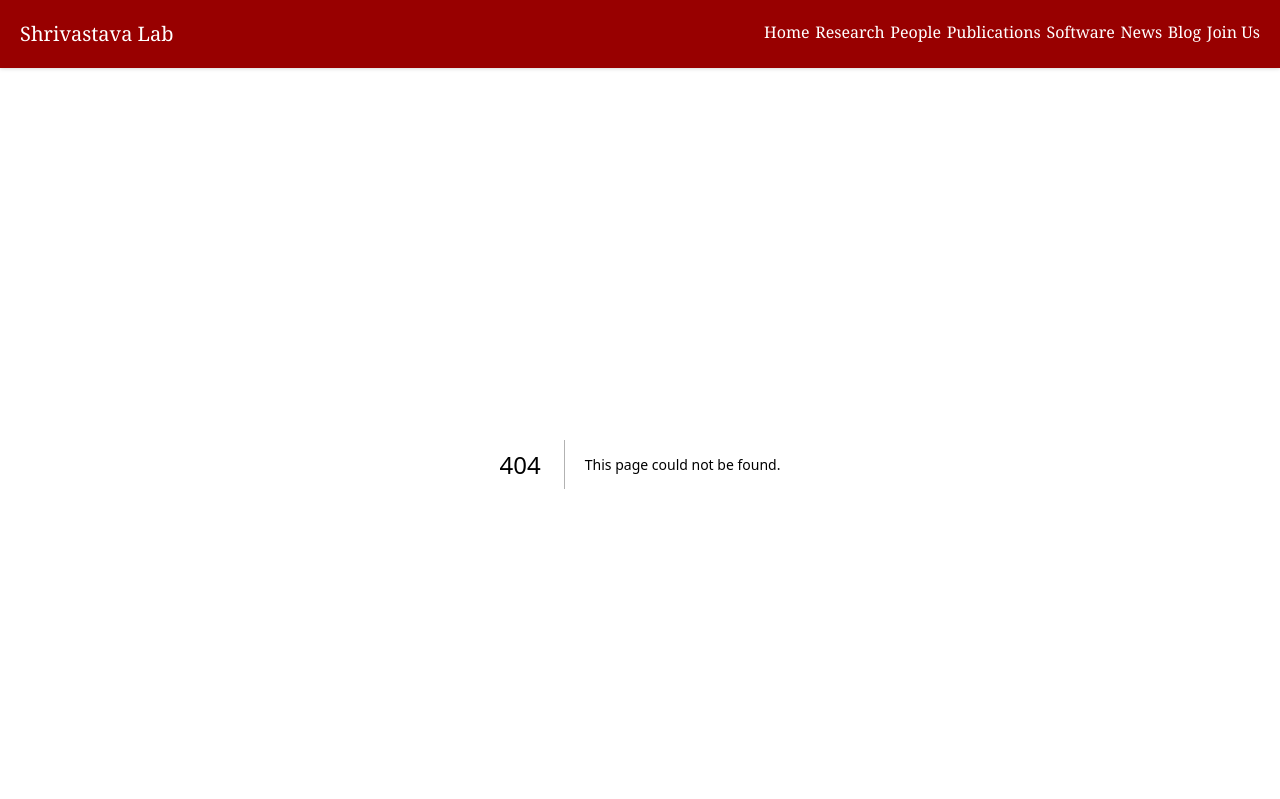
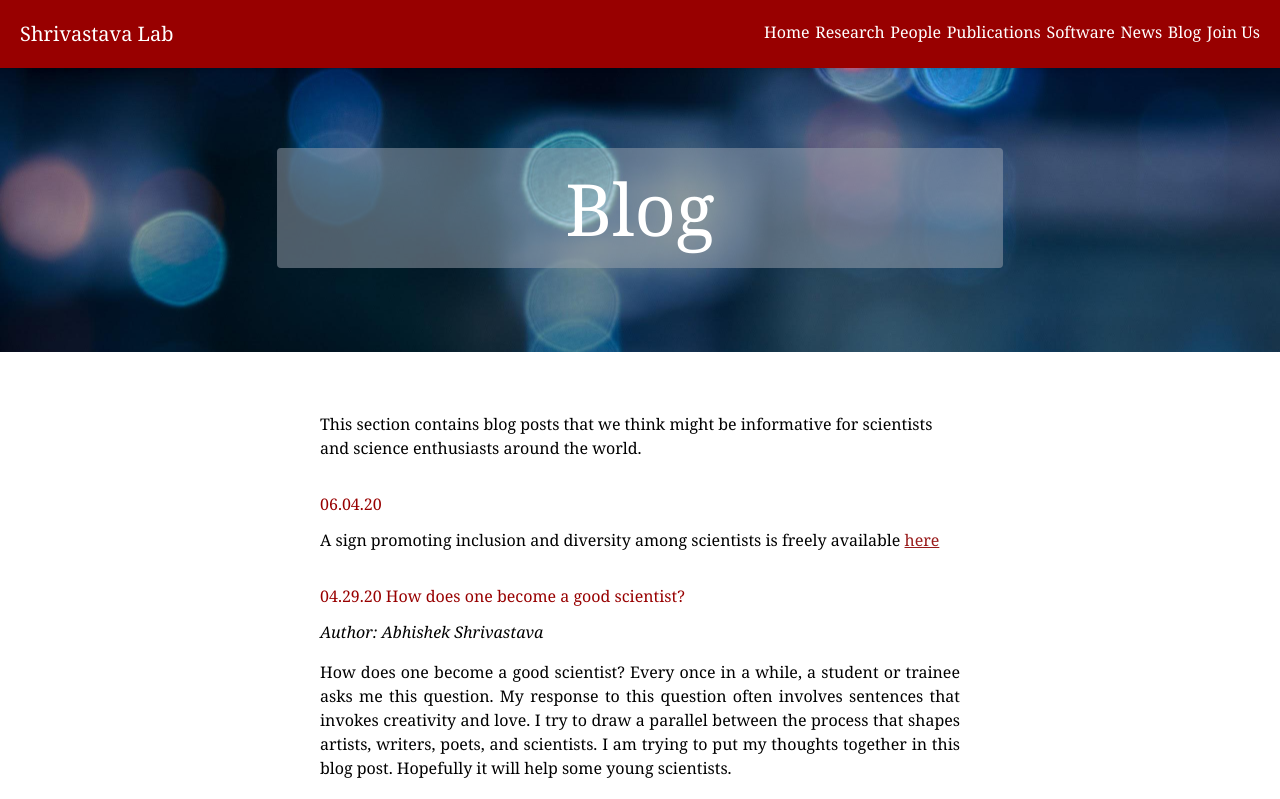
Before and after one commit to shrivastava-lab/shrivastava-lab.github.io, a Next.js app: page /blog in a window 1280 px wide. Before the commit this address had no page. Shown: the top 799 px of the page. Built offline with nearby package versions, Linux system fonts and the light colour scheme.

Commit message:
Added blog's page

```diff
--- /dev/null
+++ b/app/blog/_data.json
@@ -0,0 +1,44 @@
+[
+  {
+    "title": "06.04.20",
+    "context": "A sign promoting inclusion and diversity among scientists is freely available %%0%%",
+    "links": [
+      {
+        "text": "here",
+        "url": "https://news.asu.edu/20230717-cruise-control-gliding-bacteria-and-their-role-antimicrobial-therapy"
+      }
+    ]
+  },
+  {
+    "title": "04.29.20  How does one become a good scientist?",
+    "author": "Abhishek Shrivastava",
+    "context": [
+      "How does one become a good scientist? Every once in a while, a student or trainee asks me this question. My response to this question often involves sentences that invokes creativity and love. I try to draw a parallel between the process that shapes artists, writers, poets, and scientists. I am trying to put my thoughts together in this blog post. Hopefully it will help some young scientists.",
+      "In my humble opinion, the process that make one a scientist is similar to the one that shapes artists, writers, and poets. The first essential ingredient of the sauce is that one needs to be in love with their craft. As is often the case with true love, it can’t be forced upon a person, and has to come from within. But how does one know if they are in love with science?",
+      "Some symptoms of a love affair with science are: (1) designing an experiment while taking a shower. (2) meeting an old friend after many years and excitedly telling them about the experiment that you are planning. (3) meeting someone for the first time and excitedly telling them about your research. (4) Dreaming of experiments and waking up wondering if you were doing it the correct way in your dreams. I am sure many of you have had other symptoms. If yes, please shoot me an email, I would love to know about them.",
+      "But how can one fall in love with something that they know nothing about? Everyone takes a different journey to reach to their destination. I will point you to one path that I know about.",
+      "Reading random papers: Think of google scholar as your ‘tinder’ of science. Browse through the titles or abstracts of many papers a day. Read the full text of papers that appeal to you the most. After meeting many individuals, one figures out the type of people that they like or dislike. Similarly, over a period of time, you will know what kind of papers/research really appeals to you.",
+      "Put yourself in shoes of the authors of your favorite papers. Imagine that you are doing the experiment instead of the authors. While performing your imaginary experiment, try to change a variable that the authors did not change with the experiment. Plot out the imaginary results and maybe you can help the authors find something new. Did you enjoy the process? You probably are in love with the kind of research with which the authors are involved.",
+      "Join a research group that aligns with your interest. Try to select a mentor that respects your creative pursuits but is not shy of providing you with guidance when needed. Plan out your dream experiments. In your imaginary/ghost experiments change every variable that you can. Such crude simulations might increase your probability of success with that experiment. ",
+      "More often than not, experiments fail. This is where persistence comes into play and one needs to remind themselves of the way artists, writers, and poets approach their craft. As an example, JK Rowling was rejected by 12 publishers before the first Harry Potter book found a publisher. Don’t let failure deter you, instead, use it as a stepping-stone. ",
+      "Every time you fail, you know what not to do. While dealing with failure, seek as much advice as you can. Talk with all the experts that you can find. Fiddle with your experiments and improve it as much as possible. Finding success after this ordeal is the best feeling in the world. Before you start your project, make sure you mentor/advisor provides you the freedom to fail. Maybe with the passage of time, more information or a new technique will appear and your initial project will become doable. In any case, don’t take the failure personally. If it appears that the project was too ambitious than maybe try to tackle some other question in the field that you love. ",
+      "At some point you will taste success with your experiments. Enjoy the success but do not let it slow down your tryst with science. Keep following your interests and pursue research that makes you happy and provides a feeling of satisfaction to you. Also, when the passion starts to fade a bit, take a break and do other things. Just like one comes back to their true love, you will find that after a break, your research will start calling you back to the lab."
+    ],
+    "links":[]
+  },
+  {
+    "title": "04.01.19  How to increase the probability of writing a successful K99/R00 grant?",
+    "author": "Abhishek Shrivastava",
+    "context": [
+      "Writing a K99/R00 can be a daunting task for Postdocs and the information that is available online is quite insufficient. While there is no one recipe for success,  the major points that can help Postdocs write a K99/R00 grant are summarized below:",
+      "1. Start early: Postdocs with more than 4 years of Postdoc training are not eligible to apply for the K99/R00. It is best to start thinking about a K99/R00 around year 2-2.5 of a Postdoc. It takes many months to write one grant and about 6 months to hear the result of a grant. One resubmission is allowed per grant. Grant applications can be submitted 3 times a year with deadlines typically in February, June and October.",
+      "2. Contact your Program Director: Identify an Institute at NIH. The Postdoc mentor is often the best person to provide advice on this. Contact the Program Director and ask questions that you have about the application. The general idea is to help the applicant move towards an independent research career. Having performed enough research in your Postdoc that differentiates yourself from your Postdoc mentor is very useful.",
+      "3. Use the expertise of your University/Department's Postdoc office: Postdoc offices often provide guidance on K99/R00 applications as they deal with these grants on a regular basis. The entire grant application can end up being about 70 pages. Contacting them early and learning about the application procedures at the University/Department can be very useful.",
+      "4. Form an Advisory Committee: Science is a collaborative team effort. Akin to forming a thesis committee, contact about 3-4 scientists that can act as your advisors and can provide complimentary skills to your K99/R00 application.",
+      "5. Invite Feedback from Peers: Sending grant application to peers for feedback and using that to draft better versions often leads to the identification of loopholes. Make best use of all the intellectual resources that you have.",
+      "6. Apply and be prepared to re-apply: A lot of K99/R00 grants do not get scored however there is always feedback from the reviewers. Also, your grant might get a score that is not within the payline. After receiving a score or comments, talk with your program director and get more feedback.  Use that to write a better 2nd version and re-apply. Many K99/R00 grants end up getting funded after the resubmission.",
+      "7. Alongside, make sure to enjoy your research and the process of turning your ideas into reality. Performing research at a high level is a privilege that few people have. Make best use of your time, stay honest with yourself, and enjoy the process without worrying too much about the outcome!"
+    ],
+    "links":[]
+  }
+]
--- /dev/null
+++ b/app/blog/page.js
@@ -0,0 +1,63 @@
+import React from 'react'
+import content from './_data.json'
+
+function BlogComponent() {
+  const renderHeader = () => (
+    <div className='h-72 w-full bg-blog-hero bg-local bg-no-repeat bg-cover bg-center flex items-center justify-center'>
+      <h1 className='text-7xl font-serif text-white bg-gray-400/50 rounded px-72 py-6'>Blog</h1>
+    </div>
+  )
+
+  const renderLinksInContext = (context, main_index) => {
+    if (!context.includes('%%')) return context
+
+    const splitParagraph = context.split('%%')
+    return splitParagraph.map((para_text, index) => {
+      if (index % 2 == 0) return para_text
+
+      const link_index = parseInt(para_text)
+      const { text = 'NA', url = 'NA' } = content[main_index].links[link_index]
+      return (
+        <a key='link' href={url} className='text-red-800 underline'>
+          {text}
+        </a>
+      )
+    })
+  }
+
+  const renderContext = (context, index) => {
+    if (typeof context === 'object') {
+      return context.map((para, para_index) => (
+        <p className='text-base text-justify my-2' key={para_index}>
+          {para}
+        </p>
+      ))
+    }
+    return <p className='text-base'>{renderLinksInContext(context, index)}</p>
+  }
+
+  const renderContent = () => (
+    <div className='px-80 py-10 font-serif'>
+      <p className='my-5'>
+        This section contains blog posts that we think might be informative for scientists and science enthusiasts
+        around the world.
+      </p>
+      {content.map((item, index) => (
+        <div key={index} className='flex flex-col my-8'>
+          <p className='text-base text-custom-red mb-3'>{item.title}</p>
+          {item.author && <i className='mb-2'>Author: {item.author}</i>}
+          {renderContext(item.context, index)}
+        </div>
+      ))}
+    </div>
+  )
+
+  return (
+    <div>
+      {renderHeader()}
+      {renderContent()}
+    </div>
+  )
+}
+
+export default BlogComponent
--- a/tailwind.config.js
+++ b/tailwind.config.js
@@ -16,6 +16,7 @@ module.exports = {
         'publication-hero': "url('/images/publications.jpeg')",
         'software-hero': "url('/images/softwares.jpeg')",
         'news-hero': "url('/images/news.jpeg')",
+        'blog-hero': "url('/images/blog.jpeg')",
       },
     },
   },
```
Also changed, not shown: public/images/blog.jpeg (added).
